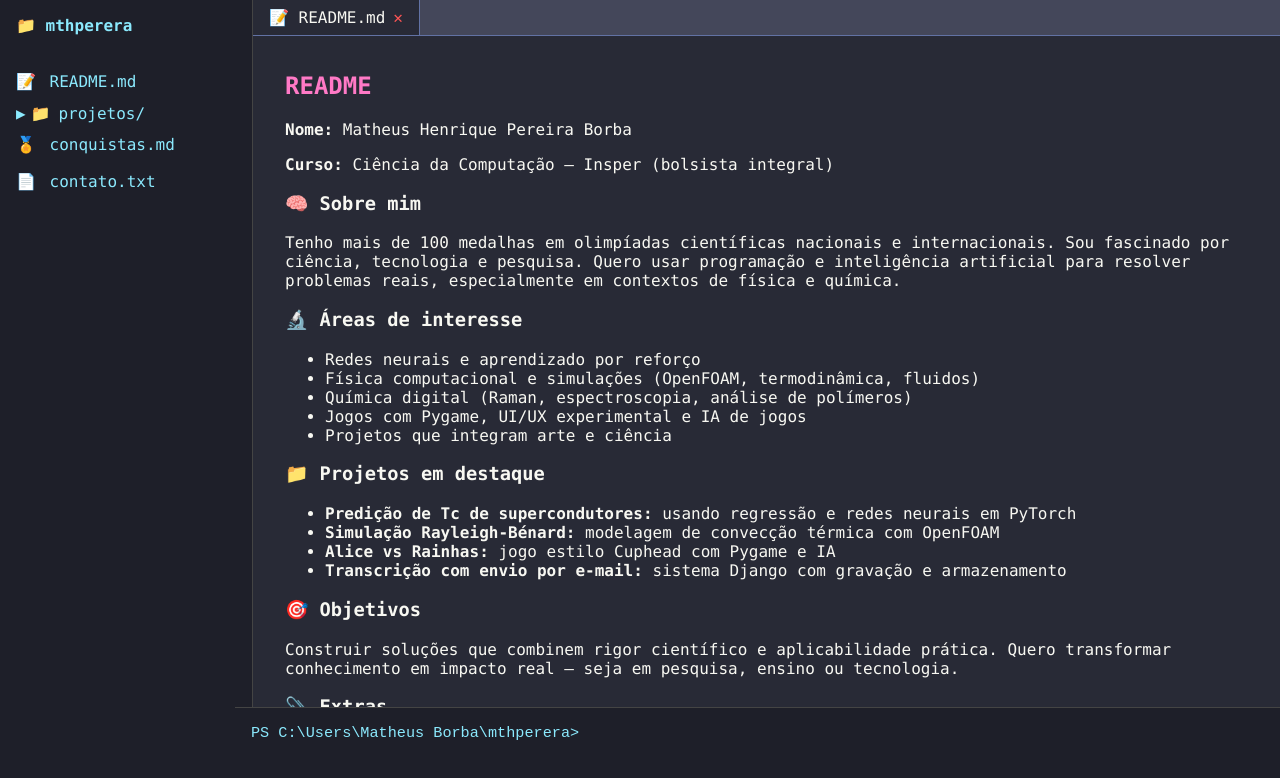
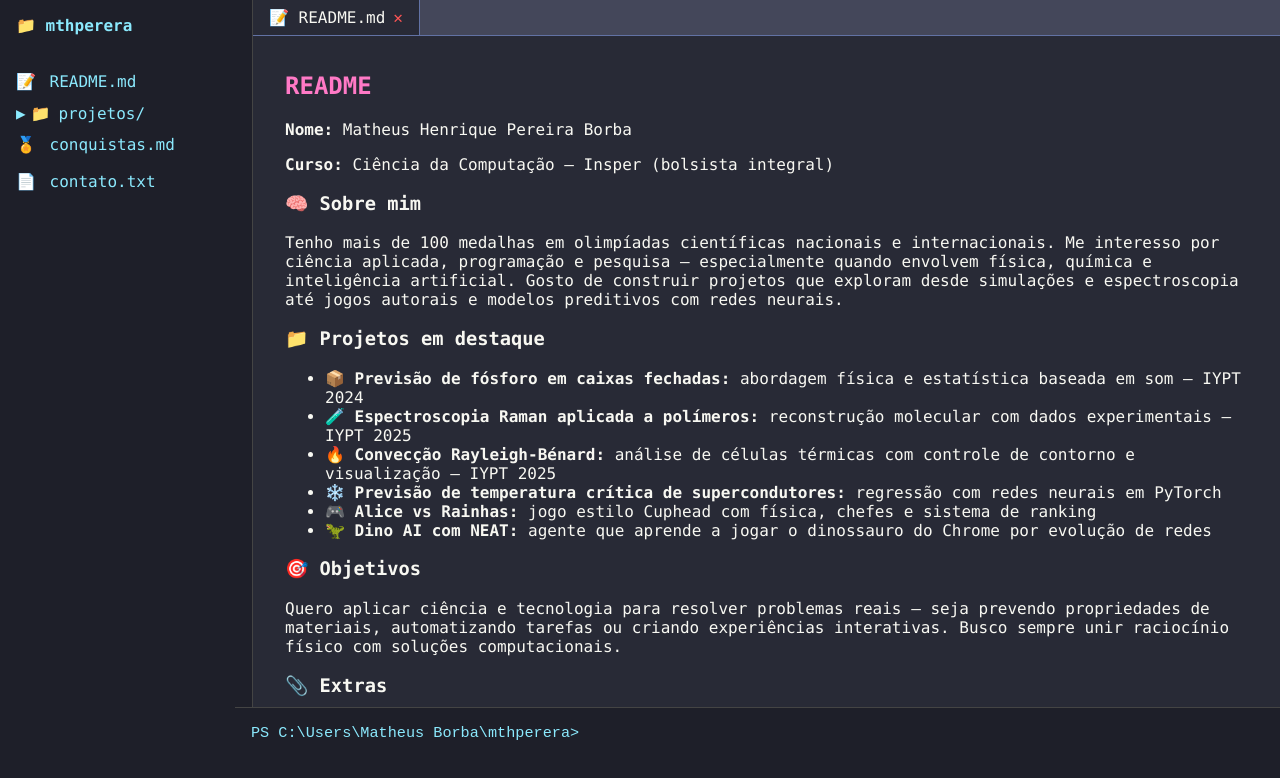
Before and after one commit to mthperera/portfolio-mthperera, a plain HTML site: page index.html in a window 1280 px wide. Drawn offline with nearby package versions, Linux system fonts and the light colour scheme.

Commit message:
Colocando texto real no readme.md do site

```diff
--- a/index.html
+++ b/index.html
@@ -44,41 +44,38 @@
       <div class="content" id="content">
         <section id="readme" class="section">
           <h2>README</h2>
+
           <p><strong>Nome:</strong> Matheus Henrique Pereira Borba</p>
           <p><strong>Curso:</strong> Ciência da Computação — Insper (bolsista integral)</p>
 
           <h3>🧠 Sobre mim</h3>
           <p>
-            Tenho mais de 100 medalhas em olimpíadas científicas nacionais e internacionais. Sou fascinado por ciência, tecnologia e pesquisa.
-            Quero usar programação e inteligência artificial para resolver problemas reais, especialmente em contextos de física e química.
+            Tenho mais de 100 medalhas em olimpíadas científicas nacionais e internacionais. Me interesso por ciência aplicada, programação e pesquisa — especialmente quando envolvem física, química e inteligência artificial.
+            Gosto de construir projetos que exploram desde simulações e espectroscopia até jogos autorais e modelos preditivos com redes neurais.
           </p>
-
-          <h3>🔬 Áreas de interesse</h3>
-          <ul>
-            <li>Redes neurais e aprendizado por reforço</li>
-            <li>Física computacional e simulações (OpenFOAM, termodinâmica, fluidos)</li>
-            <li>Química digital (Raman, espectroscopia, análise de polímeros)</li>
-            <li>Jogos com Pygame, UI/UX experimental e IA de jogos</li>
-            <li>Projetos que integram arte e ciência</li>
-          </ul>
 
           <h3>📁 Projetos em destaque</h3>
           <ul>
-            <li><strong>Predição de Tc de supercondutores:</strong> usando regressão e redes neurais em PyTorch</li>
-            <li><strong>Simulação Rayleigh-Bénard:</strong> modelagem de convecção térmica com OpenFOAM</li>
-            <li><strong>Alice vs Rainhas:</strong> jogo estilo Cuphead com Pygame e IA</li>
-            <li><strong>Transcrição com envio por e-mail:</strong> sistema Django com gravação e armazenamento</li>
+            <li><strong>📦 Previsão de fósforo em caixas fechadas:</strong> abordagem física e estatística baseada em som — IYPT 2024</li>
+            <li><strong>🧪 Espectroscopia Raman aplicada a polímeros:</strong> reconstrução molecular com dados experimentais — IYPT 2025</li>
+            <li><strong>🔥 Convecção Rayleigh-Bénard:</strong> análise de células térmicas com controle de contorno e visualização — IYPT 2025</li>
+            <li><strong>❄️ Previsão de temperatura crítica de supercondutores:</strong> regressão com redes neurais em PyTorch</li>
+            <li><strong>🎮 Alice vs Rainhas:</strong> jogo estilo Cuphead com física, chefes e sistema de ranking</li>
+            <li><strong>🦖 Dino AI com NEAT:</strong> agente que aprende a jogar o dinossauro do Chrome por evolução de redes</li>
           </ul>
 
           <h3>🎯 Objetivos</h3>
           <p>
-            Construir soluções que combinem rigor científico e aplicabilidade prática.
-            Quero transformar conhecimento em impacto real — seja em pesquisa, ensino ou tecnologia.
+            Quero aplicar ciência e tecnologia para resolver problemas reais — seja prevendo propriedades de materiais, automatizando tarefas ou criando experiências interativas. Busco sempre unir raciocínio físico com soluções computacionais.
           </p>
 
           <h3>📎 Extras</h3>
-          <p>Se quiser saber mais sobre mim, visite <a href="#" onclick="openTab('contato')">contato.txt</a> ou veja meus <a href="#" onclick="openTab('conquistas')">🏅 conquistas.md</a>.</p>
+          <p>
+            Para mais informações, veja meu <a href="#" onclick="openTab('contato')">contato.txt</a> ou conheça minhas <a href="#" onclick="openTab('conquistas')">🏅 conquistas.md</a>.
+          </p>
         </section>
+
+
 
 
         <section id="resumo" class="section">
```
